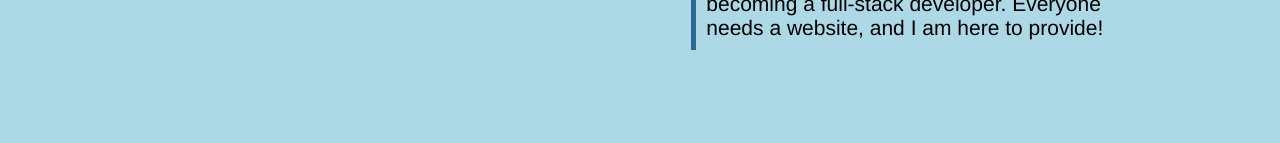
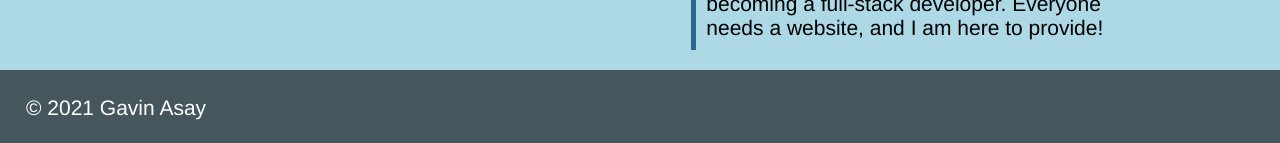
Before and after one commit to gavin-asay/hire-gavin-asay, a React (Create React App) app: page / in a window 1280 px wide. Shown: the part 795-938 px from the top of the page. Before the commit the page ends 865 px from the top, so only its background shows below. Built offline with nearby package versions, Linux system fonts and the light colour scheme.

Commit message:
add footer

```diff
--- a/src/App.js
+++ b/src/App.js
@@ -5,6 +5,7 @@ import About from './components/About';
 import Portfolio from './components/Portfolio';
 import Contact from './components/Contact';
 import Resume from './components/Resume';
+import Footer from './components/Footer';
 
 function App() {
 	const [currentPage, setCurrentPage] = useState(<About></About>);
@@ -30,6 +31,7 @@ function App() {
 		<div>
 			<Header pageState={pageState}></Header>
 			<main className='content-box'>{currentPage}</main>
+			<Footer></Footer>
 		</div>
 	);
 }
--- /dev/null
+++ b/src/components/Footer/index.js
@@ -0,0 +1,12 @@
+import React from 'react';
+
+function Footer() {
+	const year = new Date().getFullYear();
+	return (
+		<footer>
+			<p>© 2021 {year > 2021 ? `–${year}` : ``} Gavin Asay</p>
+		</footer>
+	);
+}
+
+export default Footer;
--- a/src/components/Resume/index.js
+++ b/src/components/Resume/index.js
@@ -18,7 +18,6 @@ function Resume() {
 				</p>
 			</div>
 			<div className='download'>
-				<img src={require('../../assets/images/resume.png').default} alt='resume' />
 				<div className='dload-links'>
 					<a
 						href={require('../../assets/docs/Resume_GavinAsay_dev.docx').default}
@@ -35,6 +34,7 @@ function Resume() {
 						Download as PDF
 					</a>
 				</div>
+				<img src={require('../../assets/images/resume.png').default} alt='resume' />
 			</div>
 		</section>
 	);
--- a/src/style.css
+++ b/src/style.css
@@ -24,7 +24,7 @@ h2 {
     font-size: 1.6875rem;
 }
 
-p, address, ul, label {
+p, address, ul, label, a {
     font-size: 1.3125rem;
 }
 
@@ -255,6 +255,12 @@ img.logo {
     padding: 0 1em;
 }
 
+footer {
+    background-color: rgba(0,0,0,0.6);
+    color: white;
+    padding: 1em;
+}
+
 /* Media queries */
 
 @media screen and (max-width: 769px) {
```
